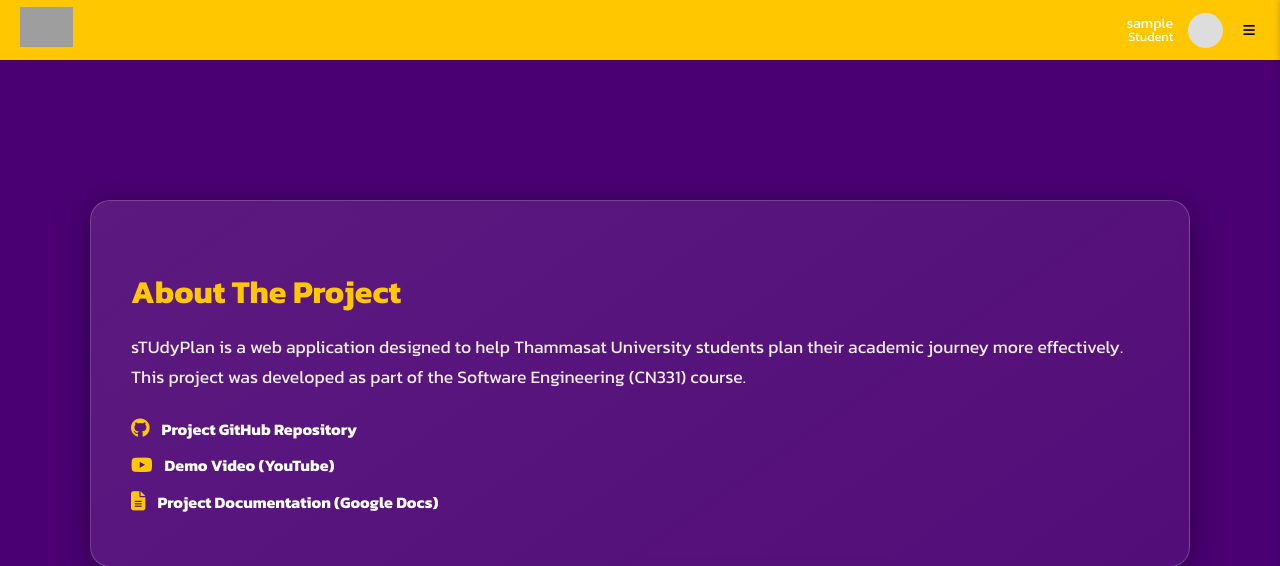
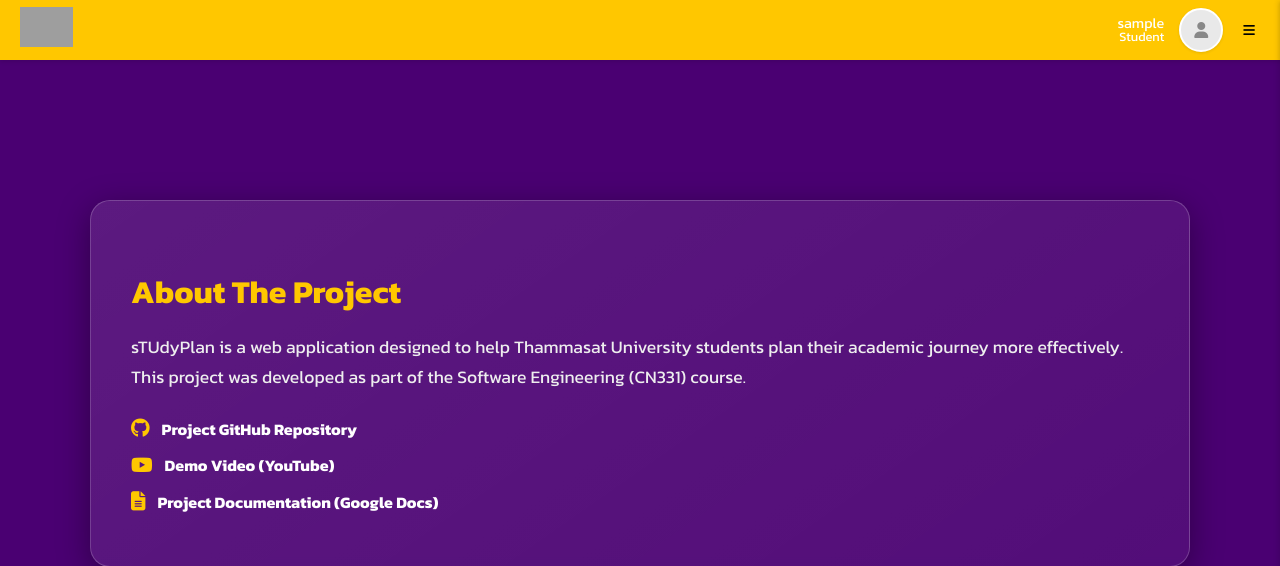
Before and after one commit to 6610545011/cn331_project, a Django app: page /about/ in a window 1280 px wide. Shown: the top 566 px of the page. Run offline with Django 5.2, Linux system fonts and the light colour scheme; the visitor is signed in with stand-in values (Sample User, id 1); some libraries are stand-ins or nearby versions; grey boxes are pictures that could not be loaded.

Commit message:
add profile pic to top bar

```diff
--- a/core/templates/core/template.html
+++ b/core/templates/core/template.html
@@ -25,6 +25,30 @@
     <link href="https://cdn.jsdelivr.net/npm/select2@4.1.0-rc.0/dist/css/select2.min.css" rel="stylesheet" />
 
     {% block extra_head %}{% endblock extra_head %}
+
+    <style>
+        /* Styles for the circular profile picture in the header */
+        .profile-pic-placeholder {
+            width: 40px;
+            height: 40px;
+            border-radius: 50%;
+            overflow: hidden;
+            background-color: #e9e9e9; /* Fallback background */
+            display: flex;
+            align-items: center;
+            justify-content: center;
+            border: 2px solid #fff; /* Optional: adds a nice border */
+            box-shadow: 0 1px 3px rgba(0,0,0,0.1);
+        }
+        .profile-pic-placeholder img {
+            width: 100%;
+            height: 100%;
+            object-fit: cover; /* Ensures the image covers the area without distortion */
+        }
+        .profile-pic-placeholder .fa-user {
+            color: #888; /* Color for the fallback icon */
+        }
+    </style>
 </head>
 <body>
     <div class="overlay" id="overlay"></div>
@@ -72,7 +96,15 @@
                 <span class="user-name">{{ user.username }}</span>
                 <span class="user-id">Student</span>
             </div>
-            <div class="profile-pic-placeholder"></div>
+            <a href="{% url 'users:profile' %}" class="profile-pic-link">
+                <div class="profile-pic-placeholder">
+                    {% if user.imgurl %}
+                        <img src="{{ user.imgurl }}" alt="{{ user.username }}'s profile picture">
+                    {% else %}
+                        <i class="fas fa-user"></i>
+                    {% endif %}
+                </div>
+            </a>
             <button class="menu-toggle" id="menuToggle">
                 <i class="fas fa-bars"></i>
             </button>
```
